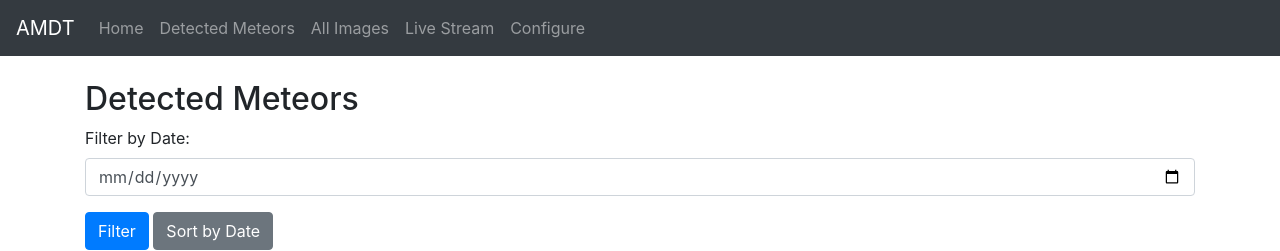
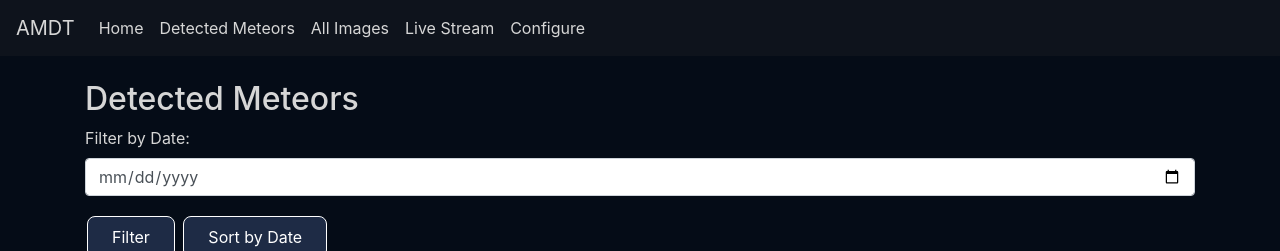
Before and after one commit to caite21/Autonomous-Meteor-Detection, a Flask app: page /detected_meteors in a window 1280 px wide. Shown: the top 251 px of the page. Run offline with Flask 3, Linux system fonts and the light colour scheme; data that the repository does not hold is empty; some libraries are stand-ins or nearby versions.

Commit message:
dark design

```diff
--- a/web_interface/templates/all_images.html
+++ b/web_interface/templates/all_images.html
@@ -9,8 +9,8 @@
     <label for="dateFilter">Filter by Date:</label>
     <input type="date" class="form-control" id="dateFilter">
 </div>
-<button class="btn btn-primary mb-2" onclick="filterByDate()">Filter</button>
-<button class="btn btn-secondary mb-2" onclick="sortImagesByDate()">Sort by Date</button>
+<button class="buttonA" onclick="filterByDate()">Filter</button>
+<button class="buttonA" onclick="sortImagesByDate()">Sort by Date</button>
 
 <!-- Add a grid of images with dates here -->
 <div class="row mt-3" id="imagesGrid">
--- a/web_interface/templates/base.html
+++ b/web_interface/templates/base.html
@@ -9,11 +9,39 @@
     <link rel="stylesheet" href="https://stackpath.bootstrapcdn.com/bootstrap/4.3.1/css/bootstrap.min.css"
         integrity="sha384-ggOyR0iXCbMQv3Xipma34MD+dH/1fQ784/j6cY/iJTQUOhcWr7x9JvoRxT2MZw1T" crossorigin="anonymous">
 </head>
+<style>
 
-<body>
+    .buttonA {
+        background-color: #1e2b45;
+        border: 1px solid white;
+        color: white;
+        border-radius: 8px;
+        padding: 8px 24px;
+        text-decoration: none;
+        font-size: 16px;
+        margin: 4px 2px;
+        cursor: pointer;
+        box-shadow: 0 6px #999;
+    }
+    .buttonA:hover {background-color: #273e6b}
 
-    <nav class="navbar navbar-expand-lg navbar-dark bg-dark">
-        <a class="navbar-brand" href="#">AMDT</a>
+    .buttonA:active {
+      background-color: #273e6b;
+      box-shadow: 0 5px #666;
+      transform: translateY(4px);
+    }
+    .imageCard {
+        padding: 4px;
+        margin-bottom: 4px;
+        background-color: #111827; /* Dark feature box background color */
+        border: 1px solid #0e0e1c; /* Dark border color */
+        border-radius: 8px;
+    }
+</style>
+<body style="background-color: #050c17; color: #d6d6d6;"> <!-- Update background and text colors -->
+
+    <nav class="navbar navbar-expand-lg navbar-dark" style="background-color: #0e131c;"> <!-- Update navbar background color -->
+        <a class="navbar-brand" href="#" style="color: #d6d6d6;">AMDT</a> <!-- Update navbar brand color -->
         <button class="navbar-toggler" type="button" data-toggle="collapse" data-target="#navbarNav"
             aria-controls="navbarNav" aria-expanded="false" aria-label="Toggle navigation">
             <span class="navbar-toggler-icon"></span>
@@ -22,22 +50,22 @@
             <ul class="navbar-nav">
 
                 <li class="nav-item">
-                    <a class="nav-link" href="{{ url_for('home') }}">Home</a>
+                    <a class="nav-link" href="{{ url_for('home') }}" style="color: #d6d6d6;">Home</a> <!-- Update navbar link color -->
                 </li>
                 <li class="nav-item">
-                    <a class="nav-link" href="{{ url_for('detected_meteors') }}">Detected Meteors</a>
+                    <a class="nav-link" href="{{ url_for('detected_meteors') }}" style="color: #d6d6d6;">Detected Meteors</a>
                 </li>
                 <li class="nav-item">
-                    <a class="nav-link" href="{{ url_for('all_images') }}">All Images</a>
+                    <a class="nav-link" href="{{ url_for('all_images') }}" style="color: #d6d6d6;">All Images</a>
                 </li>
                 <li class="nav-item">
-                    <a class="nav-link" href="{{ url_for('live_stream') }}">Live Stream</a>
+                    <a class="nav-link" href="{{ url_for('live_stream') }}" style="color: #d6d6d6;">Live Stream</a>
                 </li>
-<!--                <li class="nav-item">-->
-<!--                    <a class="nav-link" href="{{ url_for('diagnostics') }}">Diagnostics</a>-->
-<!--                </li>-->
+                <!-- <li class="nav-item">
+                    <a class="nav-link" href="{{ url_for('diagnostics') }}" style="color: #d6d6d6;">Diagnostics</a>
+                </li> -->
                 <li class="nav-item">
-                    <a class="nav-link" href="{{ url_for('configure') }}">Configure</a>
+                    <a class="nav-link" href="{{ url_for('configure') }}" style="color: #d6d6d6;">Configure</a>
                 </li>
             </ul>
         </div>
--- a/web_interface/templates/configure.html
+++ b/web_interface/templates/configure.html
@@ -50,7 +50,7 @@ content %}
     </div>
   </div>
 
-  <button class="btn btn-primary" onclick="saveConfiguration()">Save</button>
+  <button class="buttonA" onclick="saveConfiguration()">Save</button>
   <br />
   <br />
 </div>
--- a/web_interface/templates/detected_meteors.html
+++ b/web_interface/templates/detected_meteors.html
@@ -10,27 +10,24 @@
     <label for="dateFilter">Filter by Date:</label>
     <input type="date" class="form-control" id="dateFilter">
 </div>
-<button class="btn btn-primary mb-2" onclick="filterByDate()">Filter</button>
-<button class="btn btn-secondary mb-2" onclick="sortImagesByDate()">Sort by Date</button>
+<button class="buttonA" onclick="filterByDate()">Filter</button>
+<button class="buttonA" onclick="sortImagesByDate()">Sort by Date</button>
 
 <!-- Add a grid of images with dates here -->
 <div class="row mt-3" id="meteorsGrid">
     <!-- Sample Image Card -->
     <div class="col-md-4 mb-3">
-        <div class="card">
+        <div class="imageCard">
             <img src="https://upload.wikimedia.org/wikipedia/commons/9/9d/Fireball_imaged_by_the_Perenjori_DFN_station.jpg" class="card-img-top" alt="Sample Image">
             <div class="card-body">
                 <p class="card-text">Date: 2024-02-24</p>
             </div>
         </div>
-        <div class="card">
-            <img src="https://www.astropage.nl/wp-content/uploads/2020/09/ASI183-2020-09-22T03-54-00-355Z-1-scaled.jpg
-                    " class="card-img-top" alt="Sample Image">
-            <div class="card-body">
-                <p class="card-text">Date: 2024-02-24</p>
-            </div>
-        </div>
     </div>
+    <b>
+    TODO: grab images from firebase folder for detected meteors
+    </b>
 </div>
 
+
 {% endblock %}
```
Also changed, not shown: web_interface/templates/home.html (+26 -10 lines).
